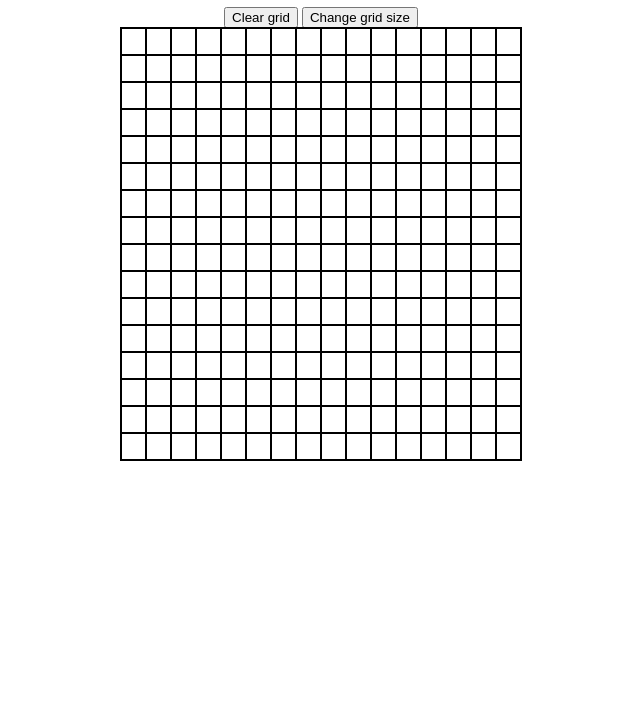
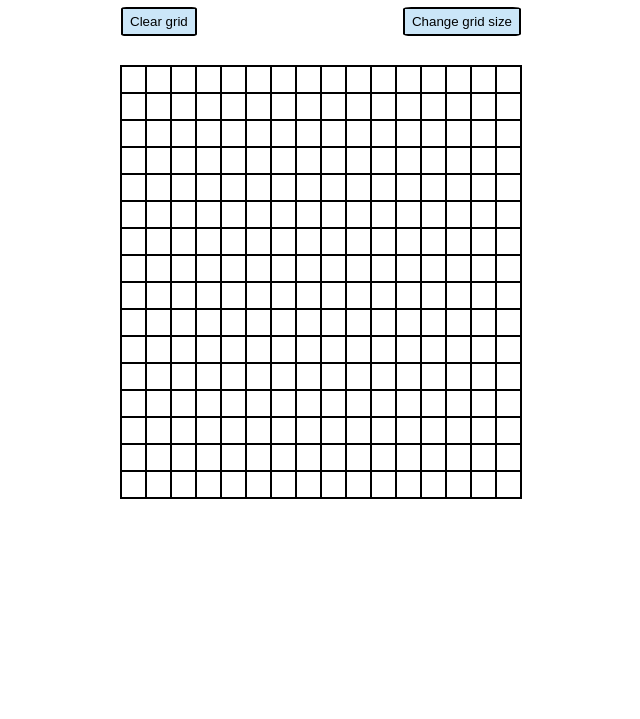
Before and after one commit to asampers/EtchASketch, a plain HTML site: page index.html in a window 1280 px wide. Shown: the part 81-800 px from the top of the page, without its empty margins (319-959 px from the left). Drawn offline with Linux system fonts and the light colour scheme.

Commit message:
Style clear and gridSize buttons

```diff
--- a/style.css
+++ b/style.css
@@ -7,12 +7,25 @@ body {
     text-align: center;
 }
 
+.btnContainer {
+    display: flex;
+    justify-content: space-between;
+    margin-bottom: 30px;
+}
+
+.clear,
+.gridSize {
+    border-radius: 7%;
+    border-style: solid;
+    border-color: black;
+    background-color: rgba(33, 148, 224, 0.233);
+    padding: 5px 7px;
+}
+
 #container {
     width: 400px;
     outline: 1px solid black;
     box-sizing: border-box;
-
-
 }
 
 .row {
@@ -24,7 +37,3 @@ body {
     border: 1px solid black;
     margin: auto;
 }
-
-.black {
-    color: black;
-}
```
